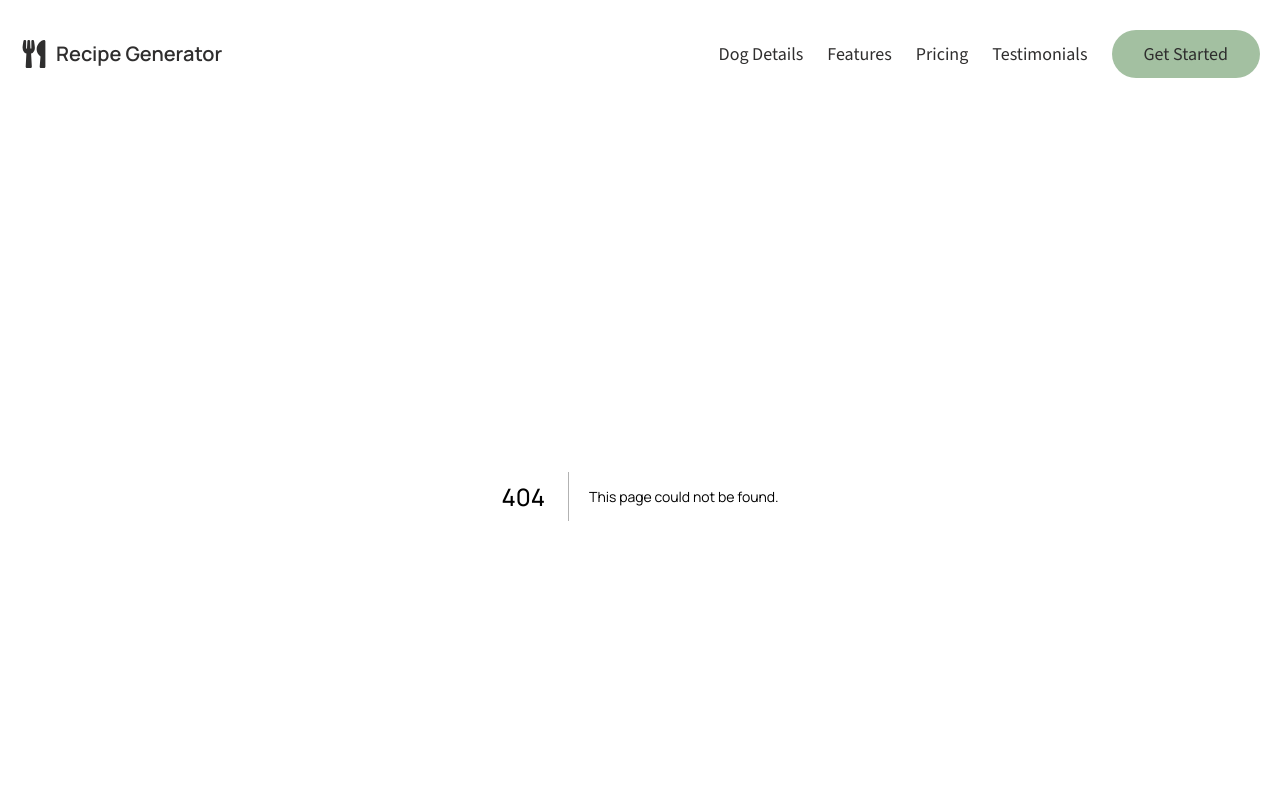
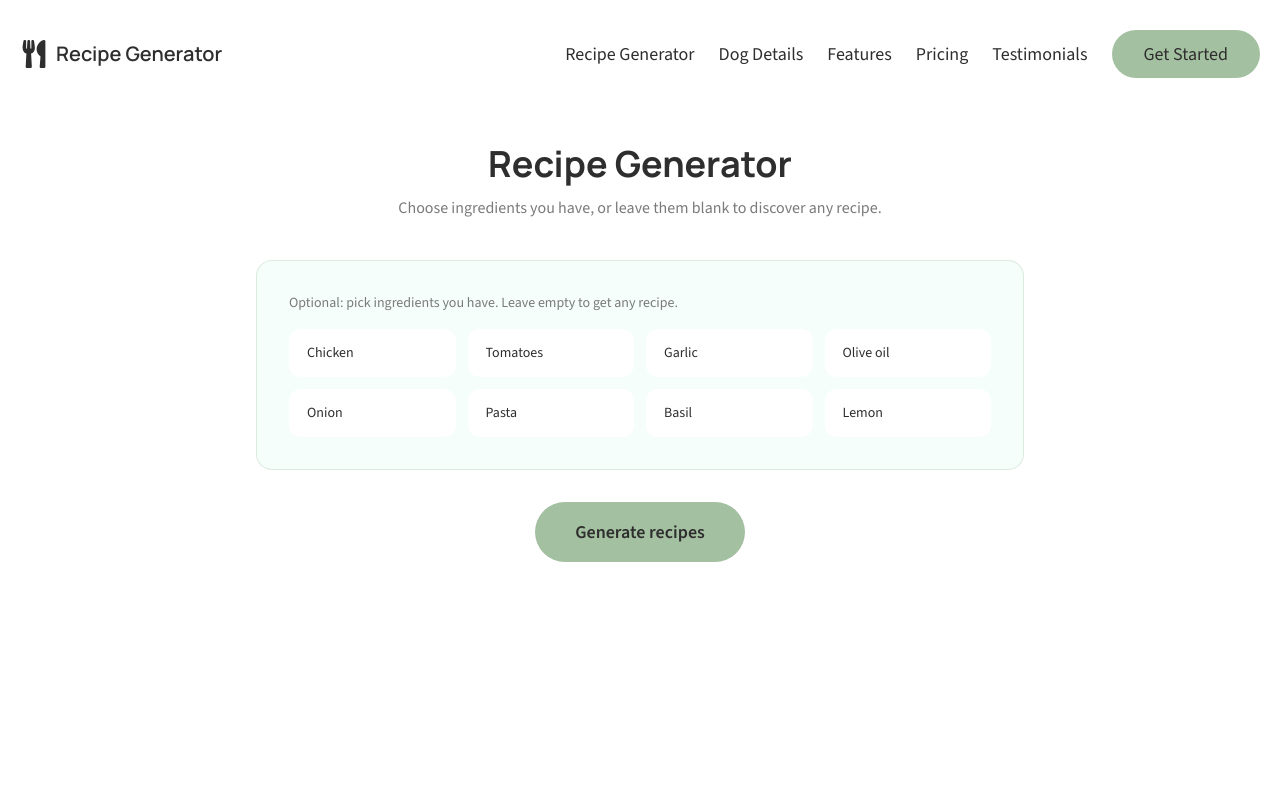
Before and after one commit to meganl1e/recipe-generator, a Next.js app: page /generator in a window 1280 px wide. Before the commit this address had no page. Shown: the top 800 px of the page. Built offline with nearby package versions, Linux system fonts and the light colour scheme.

Commit message:
added nutrient type as well as started recipe generator with ingredients

```diff
--- /dev/null
+++ b/src/app/generator/page.tsx
@@ -0,0 +1,36 @@
+import RecipeGeneratorClient from "@/components/RecipeGenerator/RecipeGeneratorClient";
+import type { IIngredient } from "@/types";
+
+/**
+ * Skeleton: ingredients are empty here. When ready, fetch from Strapi in this
+ * server component and pass to RecipeGeneratorClient, e.g.:
+ *
+ *   const { data } = await fetchStrapi<IIngredient[]>('ingredients');
+ *   const ingredients = Array.isArray(data) ? data : [];
+ */
+async function getIngredients(): Promise<IIngredient[]> {
+  // TODO: replace with Strapi fetch, e.g.:
+  // const res = await fetchStrapi<...>('ingredients');
+  // return res.data ?? [];
+  // Placeholder so the selector UI is visible; remove when using Strapi.
+  return [
+    { id: 1, name: "Chicken" },
+    { id: 2, name: "Tomatoes" },
+    { id: 3, name: "Garlic" },
+    { id: 4, name: "Olive oil" },
+    { id: 5, name: "Onion" },
+    { id: 6, name: "Pasta" },
+    { id: 7, name: "Basil" },
+    { id: 8, name: "Lemon" },
+  ];
+}
+
+export default async function GeneratorPage() {
+  const ingredients = await getIngredients();
+
+  return (
+    <div className="min-h-screen bg-background py-12 px-5">
+      <RecipeGeneratorClient ingredients={ingredients} />
+    </div>
+  );
+}
--- a/src/components/Header.tsx
+++ b/src/components/Header.tsx
@@ -19,7 +19,7 @@ const Header: React.FC = () => {
 
     return (
         <header className="bg-transparent fixed top-0 left-0 right-0 md:absolute z-50 mx-auto w-full">
-            <Container className="!px-0">
+            <Container className="px-0!">
                 <nav className="shadow-md md:shadow-none bg-background md:bg-transparent mx-auto flex justify-between items-center py-2 px-5 md:py-10">
                     <Link href="/" className="flex items-center gap-2">
                         <FaUtensils className="text-foreground min-w-fit w-7 h-7" />
--- /dev/null
+++ b/src/components/RecipeGenerator/IngredientSelector.tsx
@@ -0,0 +1,101 @@
+"use client";
+
+import React, { useMemo } from "react";
+import { HiCheck, HiXMark } from "react-icons/hi2";
+import type { IIngredient } from "@/types";
+
+interface IngredientSelectorProps {
+  /** Ingredients list – later populate from Strapi (e.g. fetchStrapi('ingredients')) */
+  ingredients: IIngredient[];
+  selectedIds: Set<number>;
+  onToggle: (id: number) => void;
+  loading?: boolean;
+}
+
+export default function IngredientSelector({
+  ingredients,
+  selectedIds,
+  onToggle,
+  loading = false,
+}: IngredientSelectorProps) {
+  const selected = useMemo(
+    () => ingredients.filter((i) => selectedIds.has(i.id)),
+    [ingredients, selectedIds]
+  );
+
+  if (loading) {
+    return (
+      <div className="rounded-2xl border border-primary/30 bg-hero-background/50 p-8">
+        <div className="grid grid-cols-2 sm:grid-cols-3 md:grid-cols-4 gap-3">
+          {Array.from({ length: 12 }).map((_, i) => (
+            <div
+              key={i}
+              className="h-12 rounded-xl bg-foreground/10 animate-pulse"
+              aria-hidden
+            />
+          ))}
+        </div>
+      </div>
+    );
+  }
+
+  return (
+    <div className="space-y-6">
+      {/* Selected chips */}
+      {selected.length > 0 && (
+        <div>
+          <p className="text-sm font-medium text-foreground-accent mb-2">
+            Selected ({selected.length})
+          </p>
+          <div className="flex flex-wrap gap-2">
+            {selected.map((ing) => (
+              <button
+                key={ing.id}
+                type="button"
+                onClick={() => onToggle(ing.id)}
+                className="inline-flex items-center gap-1.5 rounded-full bg-primary text-foreground px-4 py-2 text-sm font-medium hover:bg-primary-accent transition-colors focus:outline-none focus:ring-2 focus:ring-primary focus:ring-offset-2"
+              >
+                {ing.name}
+                <HiXMark className="w-4 h-4" aria-hidden />
+              </button>
+            ))}
+          </div>
+        </div>
+      )}
+
+      {/* Grid of all ingredients */}
+      <div className="rounded-2xl border border-primary/30 bg-hero-background/50 p-6 md:p-8">
+        <p className="text-foreground-accent text-sm mb-4">
+          Optional: pick ingredients you have. Leave empty to get any recipe.
+        </p>
+        {ingredients.length === 0 ? (
+          <p className="text-foreground-accent py-6 text-center">
+            No ingredients loaded. Add ingredients in Strapi and fetch them here.
+          </p>
+        ) : (
+          <ul className="grid grid-cols-2 sm:grid-cols-3 md:grid-cols-4 gap-3" role="list">
+            {ingredients.map((ing) => {
+              const isSelected = selectedIds.has(ing.id);
+              return (
+                <li key={ing.id}>
+                  <button
+                    type="button"
+                    onClick={() => onToggle(ing.id)}
+                    className={`w-full flex items-center justify-between gap-2 rounded-xl border-2 px-4 py-3 text-left text-sm font-medium transition-colors focus:outline-none focus:ring-2 focus:ring-primary focus:ring-offset-2 ${
+                      isSelected
+                        ? "border-primary bg-primary/20 text-foreground"
+                        : "border-transparent bg-background text-foreground hover:border-primary/50 hover:bg-primary/10"
+                    }`}
+                  >
+                    <span className="truncate">{ing.name}</span>
+                    {isSelected && <HiCheck className="w-5 h-5 shrink-0 text-primary" aria-hidden />}
+                  </button>
+                </li>
+              );
+            })}
+          </ul>
+        )}
+      </div>
+    </div>
+  );
+}
--- /dev/null
+++ b/src/components/RecipeGenerator/RecipeGeneratorClient.tsx
@@ -0,0 +1,71 @@
+"use client";
+
+import React, { useState, useCallback } from "react";
+import Container from "@/components/Container";
+import IngredientSelector from "./IngredientSelector";
+import type { IIngredient } from "@/types";
+
+interface RecipeGeneratorClientProps {
+  /** Pass ingredients from server (e.g. from Strapi). Empty array = skeleton/empty state. */
+  ingredients: IIngredient[];
+  loading?: boolean;
+}
+
+export default function RecipeGeneratorClient({
+  ingredients,
+  loading = false,
+}: RecipeGeneratorClientProps) {
+  const [selectedIds, setSelectedIds] = useState<Set<number>>(new Set());
+
+  const onToggle = useCallback((id: number) => {
+    setSelectedIds((prev) => {
+      const next = new Set(prev);
+      if (next.has(id)) next.delete(id);
+      else next.add(id);
+      return next;
+    });
+  }, []);
+
+  const handleGenerate = () => {
+    // No logic – just skeleton. Wire to your recipe generation later.
+    const selected = ingredients.filter((i) => selectedIds.has(i.id));
+    console.log("Generate recipes (skeleton)", { selectedIds: Array.from(selectedIds), selected });
+  };
+
+  return (
+    <Container>
+      <div className="max-w-3xl mx-auto">
+        <div className="text-center mb-10">
+          <h1 className="text-3xl md:text-4xl font-bold text-foreground mb-3 manrope">
+            Recipe Generator
+          </h1>
+          <p className="text-foreground-accent text-base">
+            Choose ingredients you have, or leave them blank to discover any recipe.
+          </p>
+        </div>
+
+        <section className="mb-8" aria-labelledby="ingredients-heading">
+          <h2 id="ingredients-heading" className="sr-only">
+            Select ingredients
+          </h2>
+          <IngredientSelector
+            ingredients={ingredients}
+            selectedIds={selectedIds}
+            onToggle={onToggle}
+            loading={loading}
+          />
+        </section>
+
+        <div className="flex justify-center">
+          <button
+            type="button"
+            onClick={handleGenerate}
+            className="rounded-full bg-primary hover:bg-primary-accent text-foreground font-semibold px-10 py-4 text-lg transition-colors focus:outline-none focus:ring-2 focus:ring-primary focus:ring-offset-2"
+          >
+            Generate recipes
+          </button>
+        </div>
+      </div>
+    </Container>
+  );
+}
--- a/src/data/menu-items.ts
+++ b/src/data/menu-items.ts
@@ -1,6 +1,7 @@
 import { IMenuItem } from "@/types";
 
 export const menuItems: IMenuItem[] = [
+    { text: "Recipe Generator", url: "/generator" },
     { text: "Dog Details", url: "/dog-details" },
     { text: "Features", url: "#features" },
     { text: "Pricing", url: "#pricing" },
--- a/src/lib/strapi.ts
+++ b/src/lib/strapi.ts
@@ -77,3 +77,11 @@ export async function getAafcoNutrient() {
   );
   return json.data ?? null;
 }
+
+
+export async function getIngredients() {
+  const json = await fetchStrapi(
+    "ingredients"
+  );
+  return json.data ?? null;
+}
```
Also changed, not shown: src/types.ts (+17 -0 lines).
